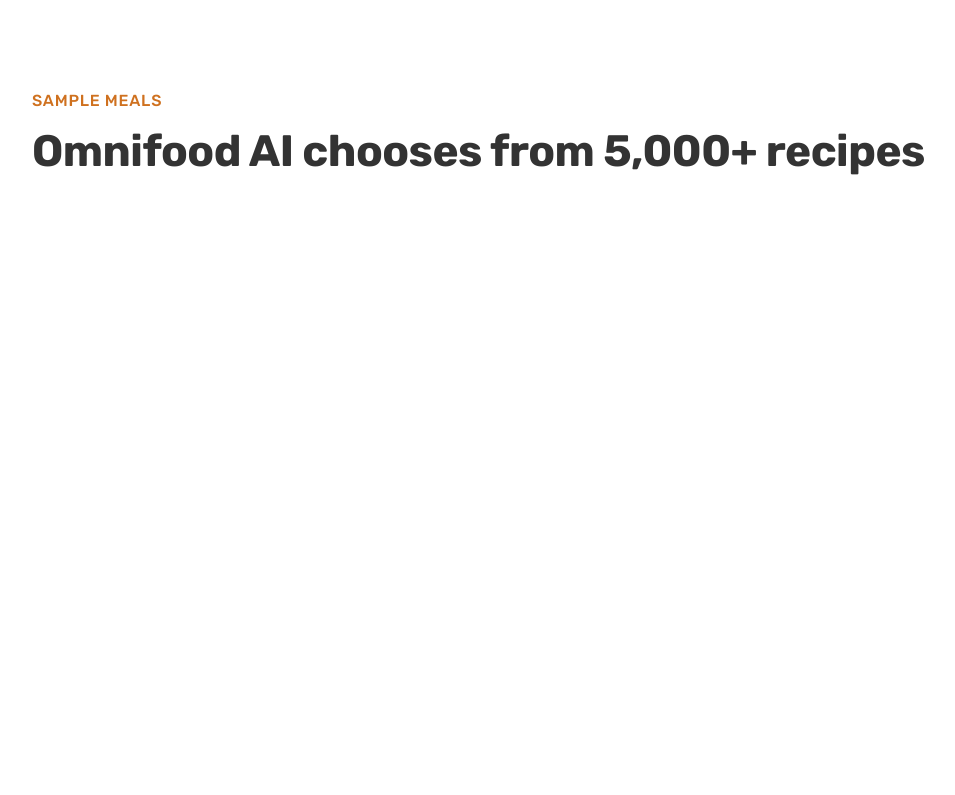
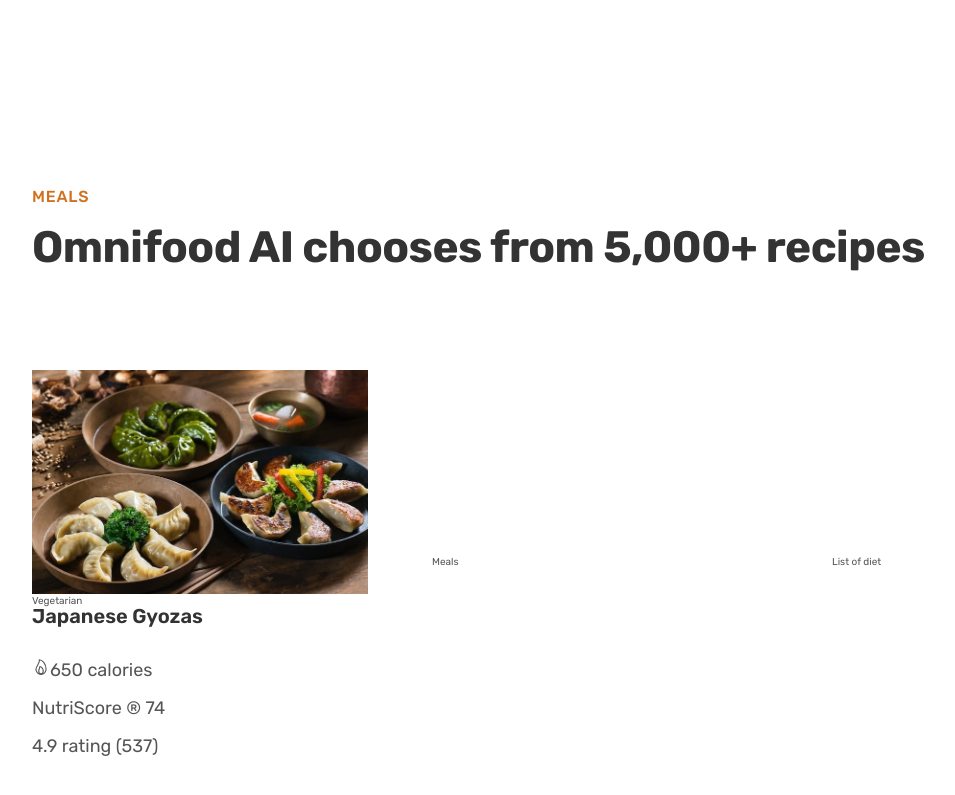
Before and after one commit to SrestMilan/OmniFood_Project, a plain HTML site: page index.html in a window 1280 px wide. Shown: the part 2520-3315 px from the top of the page, without its empty margins (40-995 px from the left). Before the commit the page ends 2794 px from the top, so only its background shows below. Drawn offline with nearby package versions, Linux system fonts and the light colour scheme.

Commit message:
added ionicon script

```diff
--- a/css/style.css
+++ b/css/style.css
@@ -199,3 +199,31 @@
 .step-img {
   width: 35%;
 }
+/************* End *****************/
+
+/*********Meals section*****************/
+.section-meals {
+  padding: 9.6rem 0;
+}
+
+.meal-title {
+  font-size: 2rem;
+  color: #333;
+  font-weight: 600;
+  margin-bottom: 3.2rem;
+}
+
+.meal-attributes {
+  list-style: none;
+  display: flex;
+  flex-direction: column;
+  gap: 2rem;
+}
+
+.meal-attribute {
+  font-size: 1.8rem;
+}
+
+.meal-img {
+  width: 100%;
+}
--- a/index.html
+++ b/index.html
@@ -152,12 +152,38 @@
 
       <section class="section-meals">
         <div class="container">
-          <span class="sub-heading">Sample Meals</span>
+          <span class="sub-heading">Meals</span>
           <h2 class="heading-secondary">
             Omnifood AI chooses from 5,000+ recipes
           </h2>
         </div>
+
+        <div class="container grid grid--3-cols">
+          <div class="meal">
+            <img src="img/meals/meal-1.jpg" alt="meal" class="meal-img" />
+            <span class="tag">Vegetarian</span>
+            <p class="meal-title">Japanese Gyozas</p>
+            <ul class="meal-attributes">
+              <li class="meal-attribute">
+                <ion-icon name="flame-outline"></ion-icon
+                ><span>650 calories</span>
+              </li>
+              <li class="meal-attribute">NutriScore &reg; 74</li>
+              <li class="meal-attribute">4.9 rating (537)</li>
+            </ul>
+          </div>
+          <div class="meal">Meals</div>
+          <div class="list">List of diet</div>
+        </div>
       </section>
     </main>
+    <script
+      type="module"
+      src="https://unpkg.com/ionicons@7.1.0/dist/ionicons/ionicons.esm.js"
+    ></script>
+    <script
+      nomodule
+      src="https://unpkg.com/ionicons@7.1.0/dist/ionicons/ionicons.js"
+    ></script>
   </body>
 </html>
```
